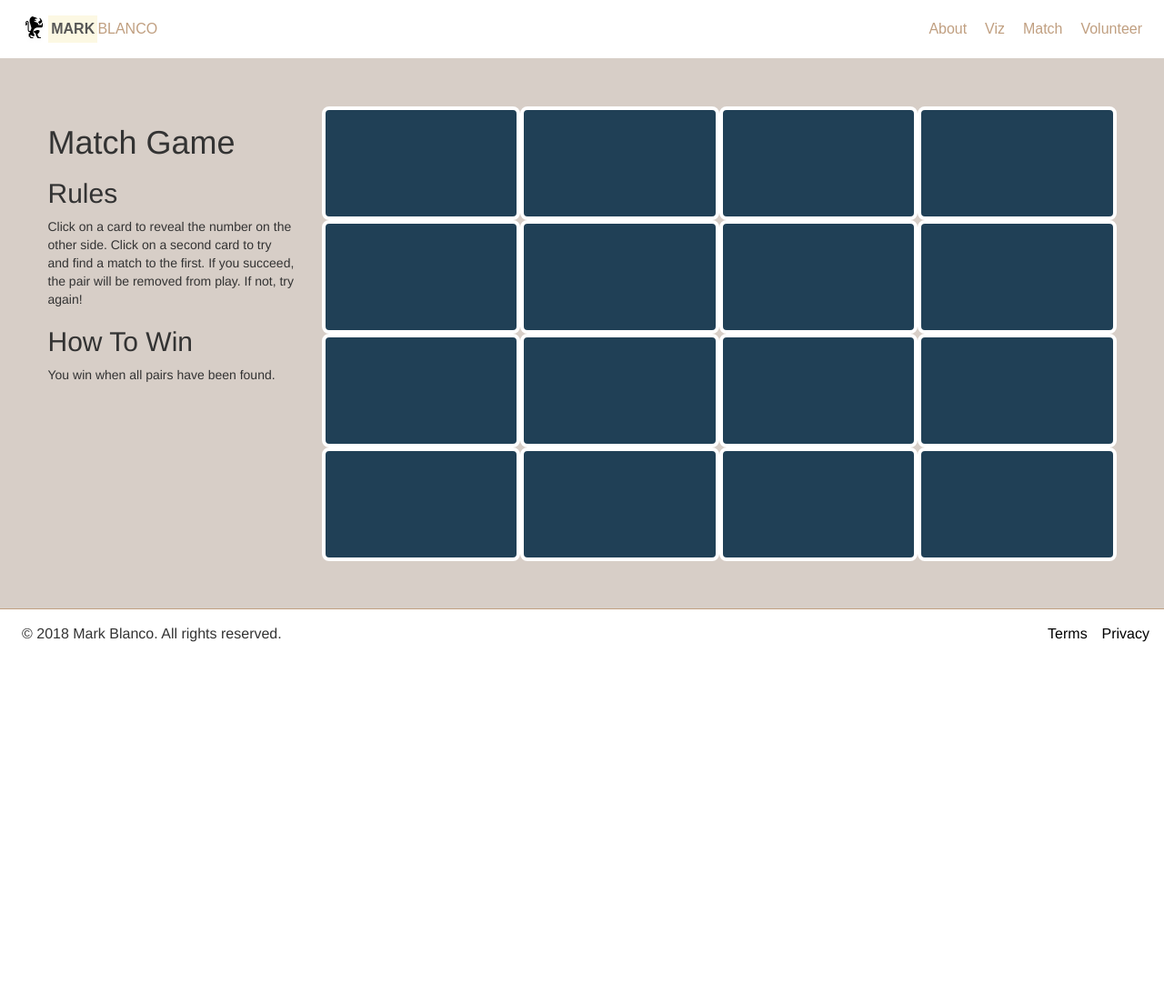
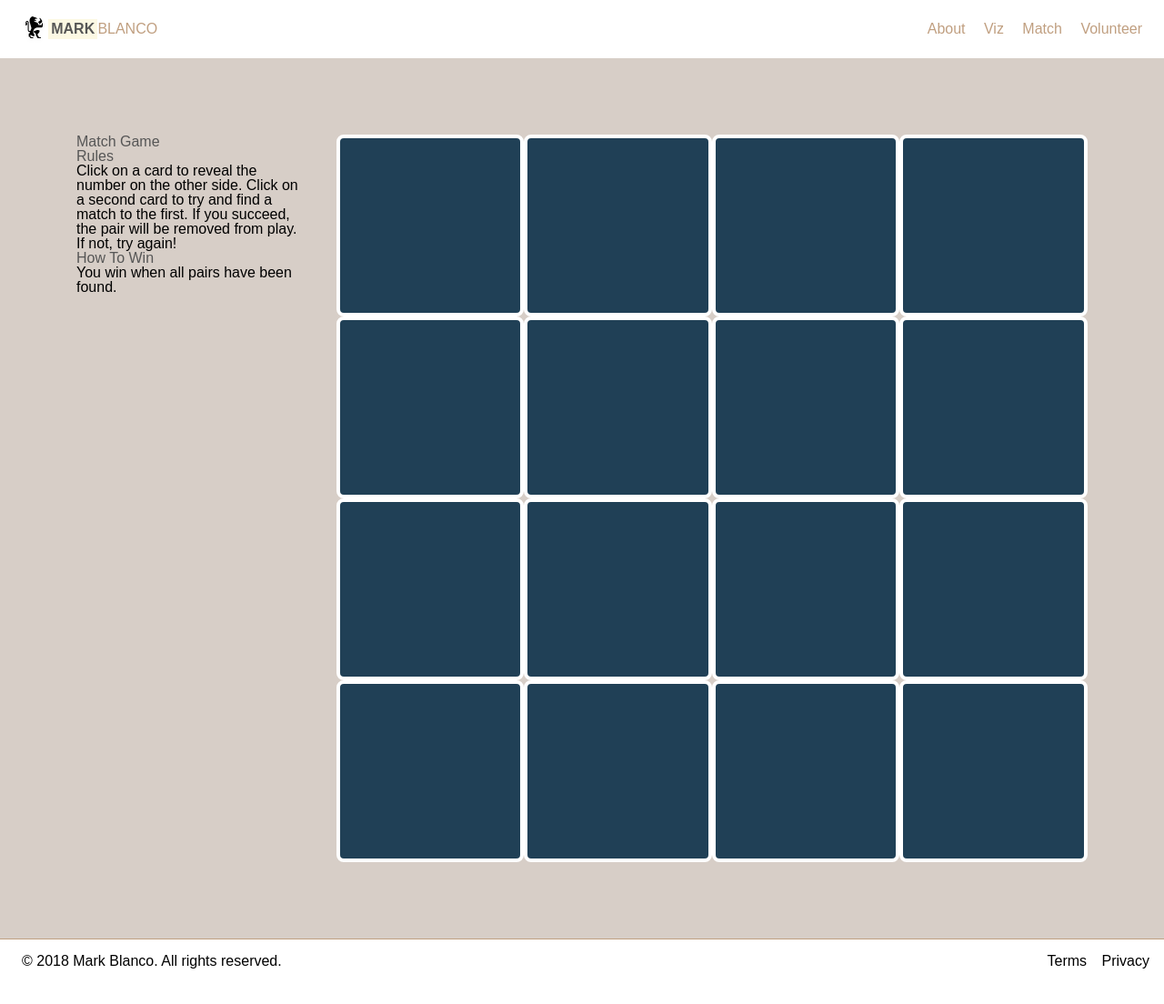
Before and after one commit to boombranco/boombranco.github.io, a Jekyll site: the page built from Match/index.html, in a window 1280 px wide and 1132 px high. Shown: the top 1104 px of the window at 91% size. Built offline with Jekyll 4.4.1, drawn with Linux system fonts in a browser that asks for light colours; nearby versions of some CDN libraries; some web fonts are replaced.

Commit message:
updating on matching v 26

```diff
--- a/_layouts/matching.html
+++ b/_layouts/matching.html
@@ -5,9 +5,9 @@
     <title>{{ page.title }}</title>
     <link rel="icon" href="favicon.png" type="image/x-icon">
     <link href="https://fonts.googleapis.com/css?family=Proza+Libre:400,500,600,700" rel="stylesheet">
+    <link href="https://maxcdn.bootstrapcdn.com/bootstrap/3.3.7/css/bootstrap.min.css" rel="stylesheet" integrity="sha384-BVYiiSIFeK1dGmJRAkycuHAHRg32OmUcww7on3RYdg4Va+PmSTsz/K68vbdEjh4u" crossorigin="anonymous">
     <link rel="stylesheet" href="/resources/css/reset.css">
     <link rel="stylesheet" type="text/css" href="/resources/css/match.css">
-    <link href="https://maxcdn.bootstrapcdn.com/bootstrap/3.3.7/css/bootstrap.min.css" rel="stylesheet" integrity="sha384-BVYiiSIFeK1dGmJRAkycuHAHRg32OmUcww7on3RYdg4Va+PmSTsz/K68vbdEjh4u" crossorigin="anonymous">
   </head>
   <body>
 
```
